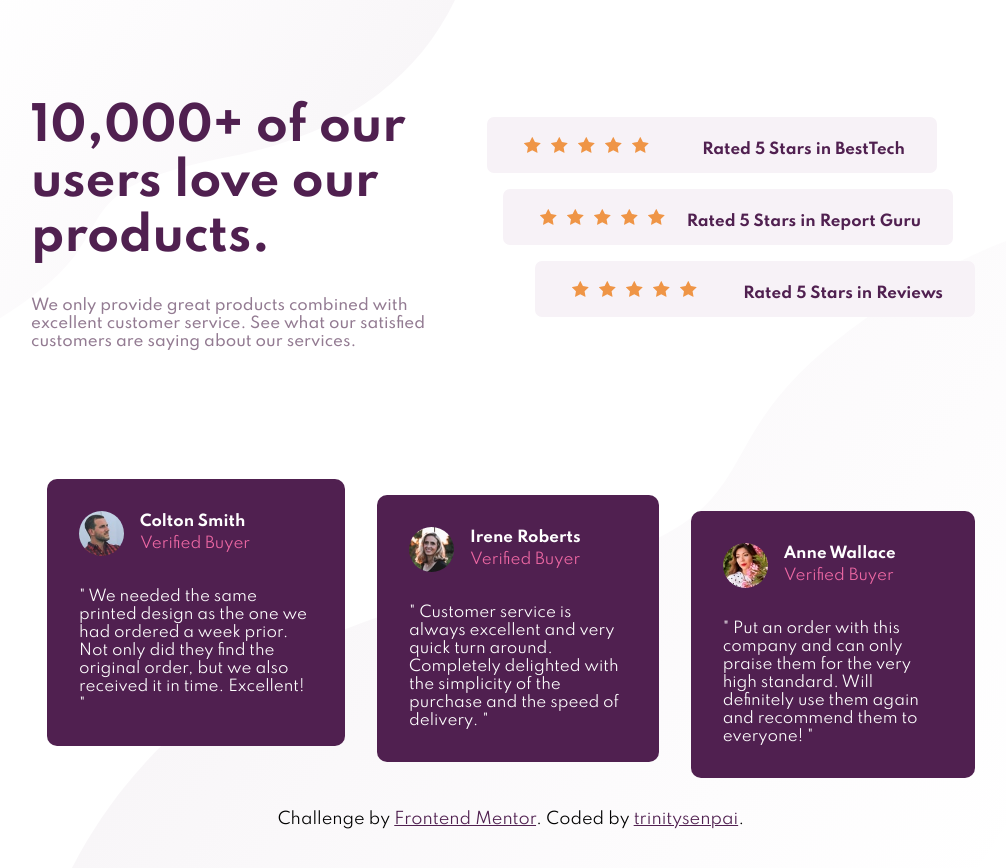
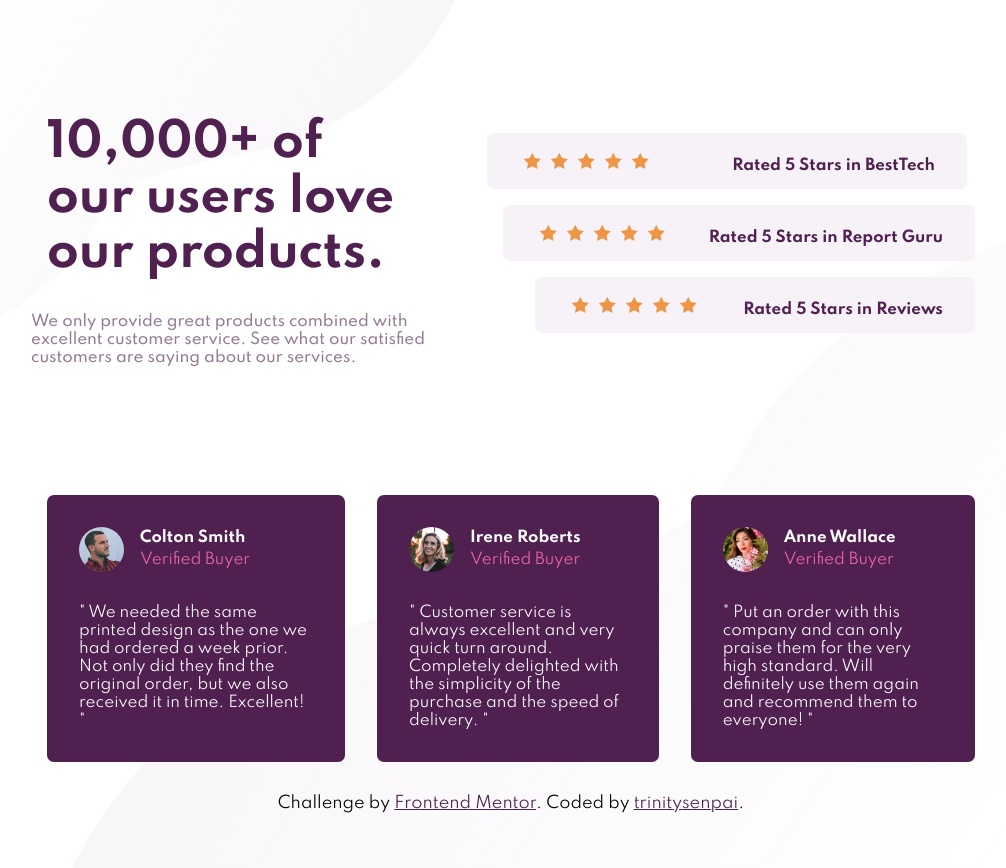
Before and after one commit to thewholesihle/Front-End-Mentor-Challenges, a plain HTML site: page social-proof-section-master/index.html in a window 1280 px wide. Shown: the whole page, without its empty margins (129-1135 px from the left). Drawn offline with Linux system fonts and the light colour scheme.

Commit message:
refactor & fixing

```diff
--- a/social-proof-section-master/style.scss
+++ b/social-proof-section-master/style.scss
@@ -11,6 +11,7 @@ $light-grayish-magenta: hsl(300, 24%, 96%);
 $white: hsl(0, 0%, 100%);
 
 $font-size: 15px;
+$border-radius: 7px;
 
 @media (min-width: 1250px) {
 
@@ -29,7 +30,7 @@ $font-size: 15px;
     }
 
     .about-ratings {
-        display: flex !important;
+        display: flex;
         align-items: center;
         justify-content: space-between;
         width: 100% !important;
@@ -41,7 +42,7 @@ $font-size: 15px;
 
         .rating {
             font-size: $font-size !important;
-            max-width: 450px !important;
+            max-width: 480px !important;
             padding: 14px 2rem !important;
             flex-direction: row !important;
             justify-content: center !important;
@@ -66,22 +67,14 @@ $font-size: 15px;
     .rating:nth-of-type(3){
         margin-left: 4rem !important;
     }
+
     .buyer-reviews {
-        display: flex;
+        flex-direction: row !important;
         justify-content: space-evenly !important;
-        align-items: center
+        align-items: center;
     }
     .buyer-card {
         max-width: none !important;
-        margin: 0 1rem !important;
-    }
-
-    .buyer-card:nth-of-type(2){
-        margin-top: 2rem !important;
-    }
-
-    .buyer-card:nth-of-type(3){
-        margin-top: 4rem !important;
     }
 
 }
@@ -116,7 +109,8 @@ body {
 
 .testimony-title {
     color: $magenta-dark;
-    margin-top: 3rem;
+    padding-top: 3rem;
+    margin: 0 1rem;
 }
 
 .testimony-paragraph {
@@ -141,7 +135,7 @@ body {
         margin: 0 1rem;
         text-align: center;
         padding: 15px;
-        border-radius: 7px;
+        border-radius: $border-radius;
     }
 
     .from {
@@ -151,13 +145,18 @@ body {
     }
 }
 
+.buyer-reviews {
+    margin-top: 2rem;
+    display: flex;
+    flex-direction: column;
+    row-gap: 2rem;
     .buyer-card {
         max-width: 520px;
         font-size: $font-size;
         padding: 2rem;
-    margin: 1rem 1rem;
+        margin:0 1rem;
         background: $magenta-dark;
-    border-radius: 10px;
+        border-radius: $border-radius;
 
         .top {
             display: flex;
@@ -183,7 +182,9 @@ body {
             color: $white;
         }
     }
+}
 .attribution {
+    text-align: center;
     margin-top: 2rem;
 
     a {
```
Also changed, not shown: social-proof-section-master/style.css, 1 other file. Lines whose indentation alone changed are shown as unchanged.
